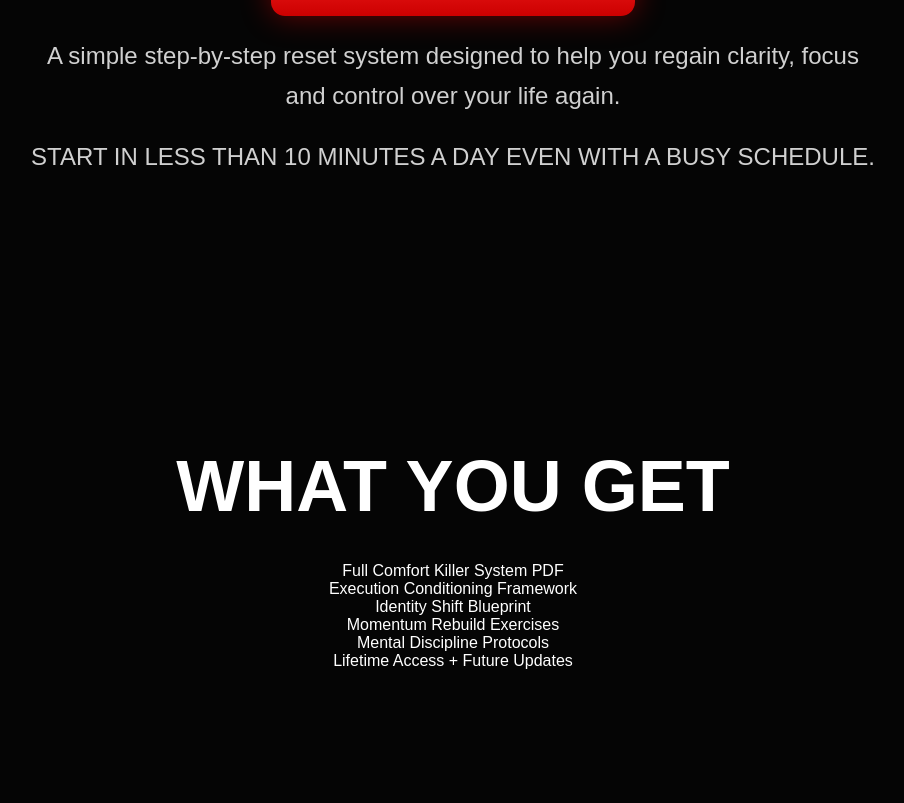
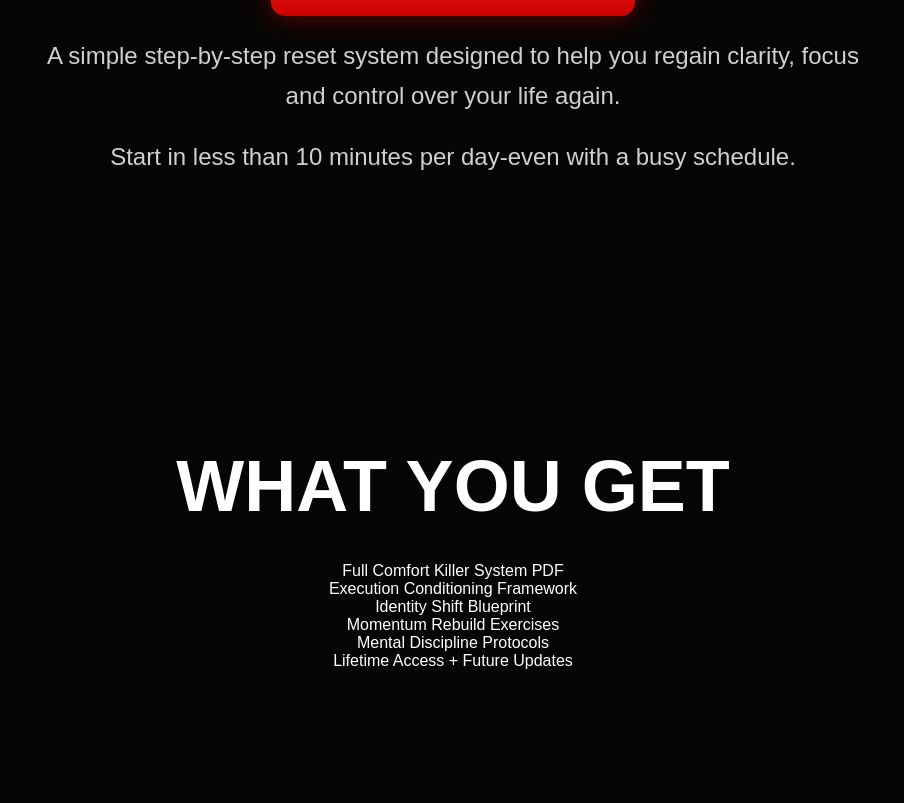
Before and after one commit to dupie2010-afk/Kill-the-Comfort, a React (Vite) app: page / in a window 1280 px wide. Shown: the part 957-1760 px from the top of the page, without its empty margins (187-1091 px from the left). Built offline with nearby package versions, Linux system fonts and the light colour scheme.

Commit message:
Update App.tsx

```diff
--- a/src/App.tsx
+++ b/src/App.tsx
@@ -57,7 +57,7 @@ export default function App() {
 </p>
 
           <p className="founder-warning">
-            START IN LESS THAN 10 MINUTES A DAY EVEN WITH A BUSY SCHEDULE.
+            Start in less than 10 minutes per day-even with a busy schedule.
           </p>
 
         </div>
@@ -322,7 +322,7 @@ export default function App() {
 
         <div className="bottom-note">
           <p className="founder-warning">
-  Founder pricing disappears after the first 100 members.
+  Take back control of your life today.
 </p>
           Instant Access • One Payment • Immediate Download
         </div>
```
